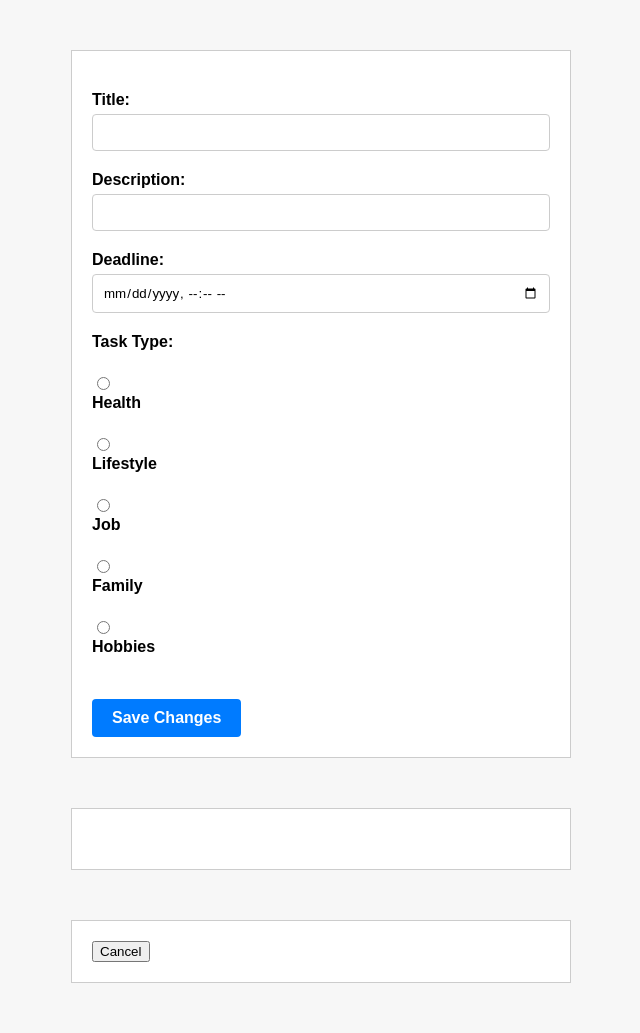
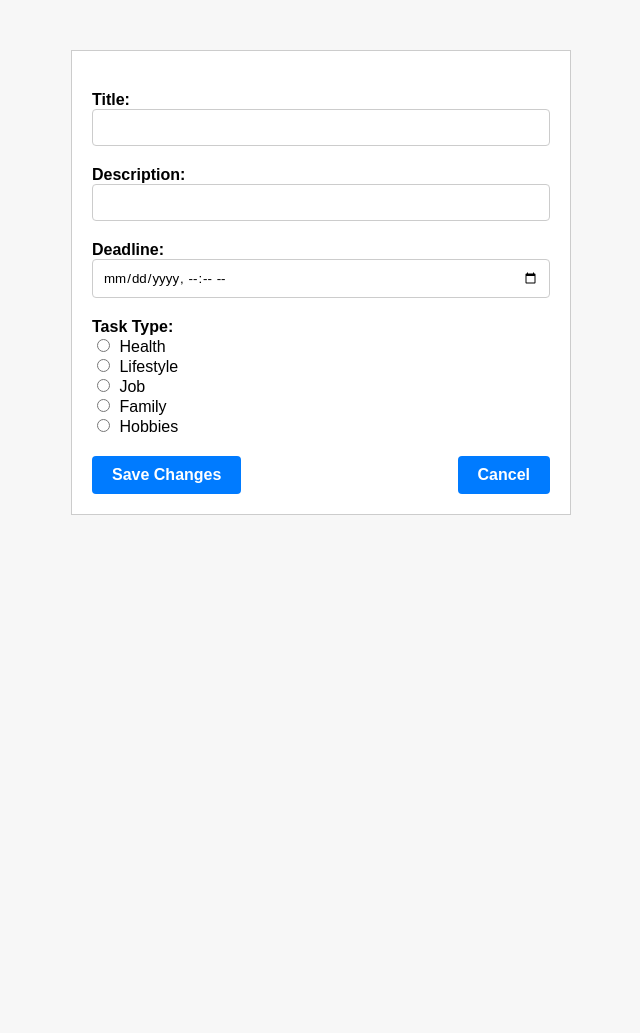
Before and after one commit to baristanunal/CS353-HW4-ToDoList, a Flask app: template app/templates/viewEditTask.html in a window 1280 px wide. Shown: the whole page, without its empty margins (319-959 px from the left). After the commit the page ends 515 px from the top, so only its background shows below. Run offline with Flask 2, Linux system fonts and the light colour scheme; the template is opened without the code that fills it, so the values that code supplies are empty; some libraries are stand-ins or nearby versions.

Commit message:
Fixed the appearance viewEditTask.css.

```diff
--- a/app/app.py
+++ b/app/app.py
@@ -86,7 +86,7 @@ def register():
     elif request.method == 'POST':
         message = 'Please fill all the fields!'
 
-    return render_template('register.html', message = message)
+    return render_template('register.html', message=message)
 
 
 @app.route('/tasks', methods=['GET', 'POST'])
@@ -203,6 +203,7 @@ def edit_task():
         return render_template('viewEditTask.html', task_id=task_id, title=title, description=description,
                                deadline=deadline, task_type=task_type, message=message)
 
+
 @app.route('/delete_task', methods=['GET', 'POST'])
 def delete_task():
 
@@ -300,7 +301,6 @@ def analysis():
         return redirect(url_for('login'))
 
 
-
 if __name__ == "__main__":
     port = int(os.environ.get('PORT', 8080))
     app.run(debug=True, host='0.0.0.0', port=port)
--- a/app/static/viewEditTask.css
+++ b/app/static/viewEditTask.css
@@ -22,9 +22,13 @@ form {
 }
 
 label {
-  display: block;
+  align-items: center;
   margin-bottom: 5px;
   font-weight: bold;
+}
+
+label.radio-label {
+  font-weight: normal;
 }
 
 input[type="text"],
@@ -37,6 +41,10 @@ input[type="datetime-local"] {
 
 input[type="radio"] {
   margin-right: 5px;
+}
+
+.form-group input[type="radio"] + label {
+  font-weight: normal;
 }
 
 button[type="submit"],
@@ -61,6 +69,21 @@ button[type="button"] {
   background-color: #dc3545;
 }
 
+button[type="button"] {
+  display: inline-block;
+  padding: 10px 20px;
+  font-size: 16px;
+  font-weight: bold;
+  color: #fff;
+  background-color: #007bff;
+  border: none;
+  border-radius: 4px;
+  cursor: pointer;
+  float: right;
+  margin-left: 10px;
+}
+
+
 .alert {
   margin-bottom: 20px;
   padding: 15px;
--- a/app/templates/viewEditTask.html
+++ b/app/templates/viewEditTask.html
@@ -31,7 +31,7 @@
 	</div>
 
   <div class="form-group">
-		<label for="task_type">Task Type:</label> <br>
+		<label for="task_type">Task Type:</label><br>
       <input type="radio" id="health" name="task_type" value="Health">
       <label for="health">Health</label><br>
       <input type="radio" id="lifestyle" name="task_type" value="Lifestyle">
@@ -45,16 +45,9 @@
 	</div>
 
 	<button type="submit" class="btn btn-primary">Save Changes</button>
+
+  <button type="button" class="btn btn-primary" onclick="window.location.href='{{ url_for('tasks') }}'">Cancel</button>
+
 </form>
 
-<form action="{{ url_for('view_edit_task') }}" method="post">
-
-  <div class="form-group">
-    <input type="hidden" class="form-control" id="task_id" name="task_id" value="{{ task_id }}">
-  </div>
-</form>
-
-<form action="{{ url_for('tasks') }}" method="get">
-  <button class="btn btn-primary">Cancel</button>
-</form>
 </html>
```
